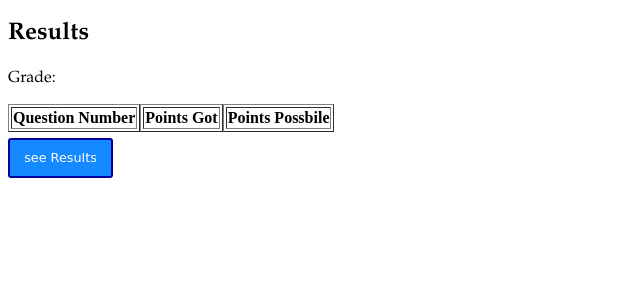
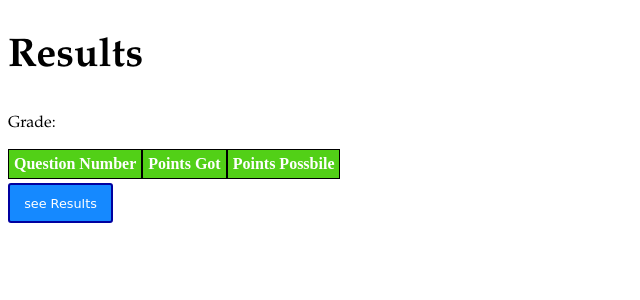
Before and after one commit to cgiger00/PresidentsGame, a Flask app: template templates/finshed.html in a window 1280 px wide. Shown: the top 300 px of the page, without its empty margins (0-640 px from the left). Run offline with Flask 2, Linux system fonts and the light colour scheme; the template is opened without the code that fills it, so the values that code supplies are empty.

Commit message:
made the table on finished pretty

```diff
--- a/static/stylesheet.css
+++ b/static/stylesheet.css
@@ -10,10 +10,33 @@ h2 {
 	font-size: 1.5em;
 }
 
+h2.finish {
+	font-size: 2.5em;
+}
+
 h3 {
 	color: black;
 	font-family: palatino;
 	font-size: 1.0em;
+}
+
+
+table {
+	float: left;
+	border: 1px solid black;
+	border-collapse: collapse;
+}
+
+th,td {
+	border: 1px solid black;
+	padding: 5px;
+}
+tr:nth-child(even) {background-color: #f2f2f2}
+
+th:nth-child(1) {background-color: #52D017}
+
+b {
+	color: white;
 }
 
 .press_button  {
--- a/templates/finshed.html
+++ b/templates/finshed.html
@@ -9,18 +9,18 @@
 		</script>
 	</head>
 	<body>
-		<h2> Results </h2>
+		<h2 class = 'finish'> Results </h2>
 		<p class = 'score' id = 'grade'>Grade: </p>
 		<div>
 		<p>
-			<table id = 'question_number' border="1" style = 'float:left;'>
-				<td><b>Question Number</b></td>
+			<table id = 'question_number' >
+				<th><b>Question Number</b></th>
 			</table>
-			<table id = 'points_got' border="1" style = 'float:left;'>
-				<td><b>Points Got</b></td>
+			<table  id = 'points_got' >
+				<th class = 'small'><b>Points Got</b></th>
 			</table>
-			<table id = 'points_possible' border="1" style = 'float:left;'>
-				<td><b>Points Possbile</b></td>
+			<table  id = 'points_possible' >
+				<th><b>Points Possbile</b></th>
 			</table>
 		</p>
 		</div>
--- a/templates/webpage.html
+++ b/templates/webpage.html
@@ -18,7 +18,7 @@
 			<h2> Two Point Clue </h2>
 				<div class = 'filler' id = '2point'><i> two point clue displayed here</i> </div>
 			<p>
-				<h3> If you know the answer, type the President <b>NUMBER</b> here </h3>
+				<h3> If you know the answer, type the President NUMBER here </h3>
 				<div class = 'score' id = 'right_answer'></div>
 
 			</p>
```
